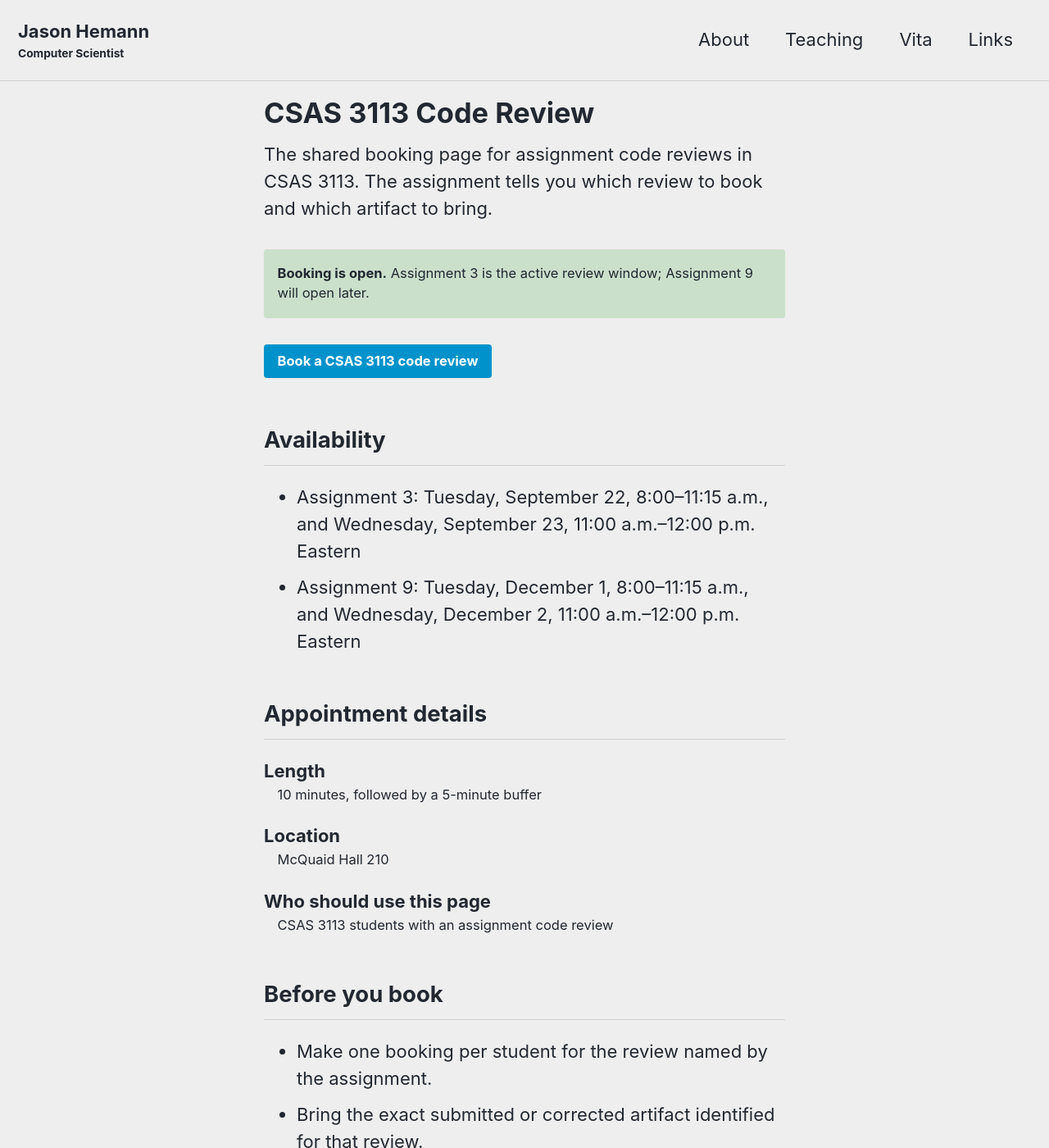
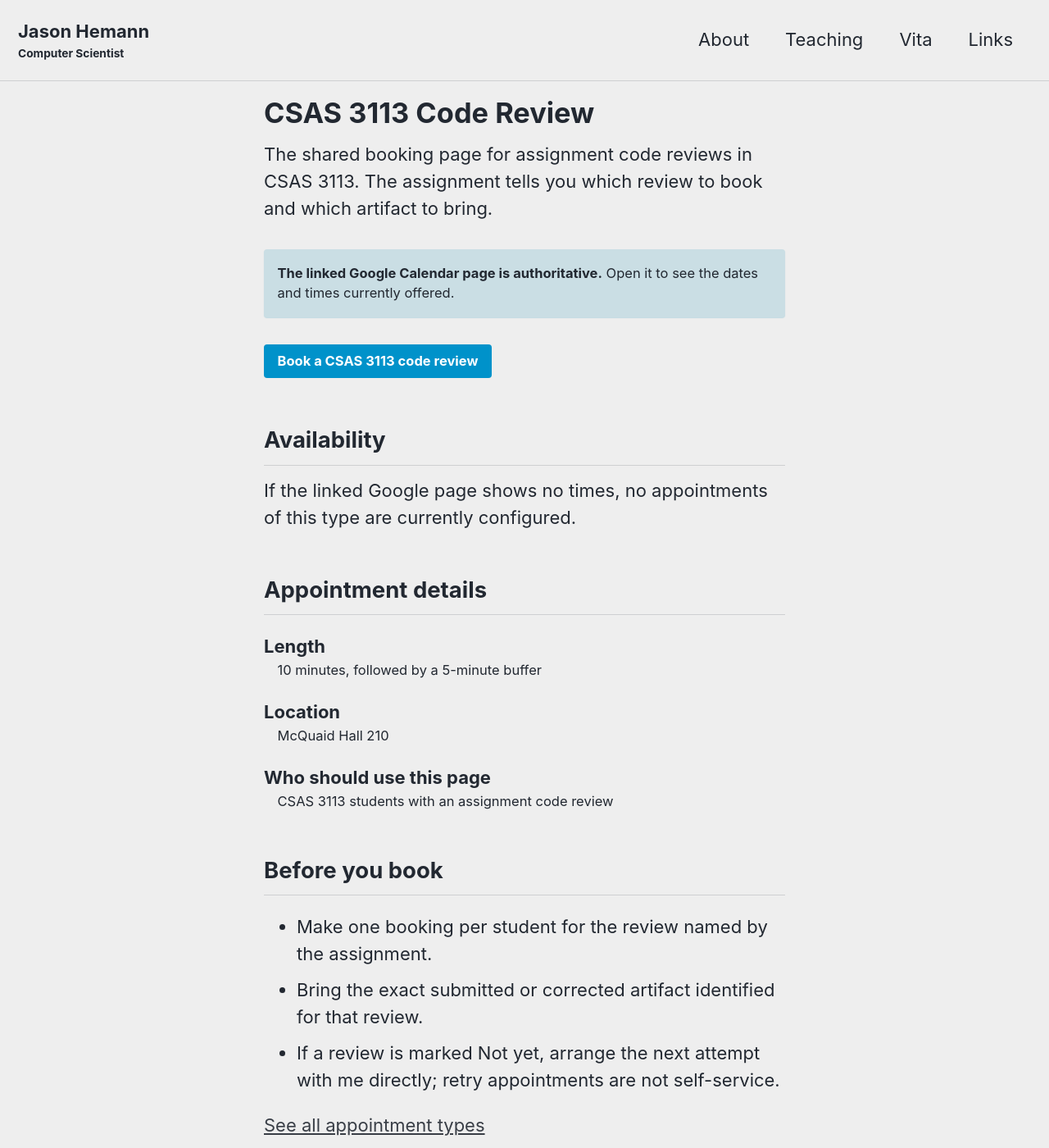
Before and after one commit to jasonhemann/jasonhemann.github.io, a Jekyll site: the page built from book/csas-3113-code-review.md, in a window 1280 px wide and 1400 px high. Shown: the whole window at 82% size. Built offline with Jekyll 4.4.1, drawn with Linux system fonts in a browser that asks for light colours; cached includes are drawn as plain includes; some of the changed text lies outside the part shown.

Commit message:
Make booking hub lifecycle-free

```diff
--- a/_data/bookings.yml
+++ b/_data/bookings.yml
@@ -28,39 +28,27 @@ services:
     title: Office Hours
     path: /book/office-hours/
     group: general
-    status: open
     target: office_hours
     booking_label: Book office hours
     summary: >-
       A short meeting for questions, code help, or showing me something that
       would be easier to discuss in person.
-    availability:
-      - "Tuesdays, 8:00–9:30 a.m. Eastern, September 1 through December 8"
-      - "No office hours October 20, October 27, or November 24"
     appointment: "10 minutes, followed by a 5-minute buffer"
     location: "McQuaid Hall 210"
     audience: "Students in my current courses"
     rules:
       - "Choose an assignment-specific appointment instead when your assignment directs you to one."
       - "You may reschedule or cancel through Google Calendar at least 12 hours in advance."
-    status_message: "Office-hours booking is open."
-    missing_target_message: >-
-      Office hours are active, but the Google booking link is still being
-      configured. Please check back before choosing a time.
 
   csas_2123_fishy:
     title: CSAS 2123 Fishy Code Walk
     path: /book/csas-2123-fishy/
     group: csas_2123
-    status: upcoming
     target: csas_2123_fishy
     booking_label: Book a Fishy code walk
     summary: >-
       The assignment code walk for a Fishy pair, or for one student working
       solo.
-    availability:
-      - "Tuesday, November 10, 8:00–11:45 a.m. Eastern"
-      - "Wednesday, November 11, 11:00 a.m.–12:00 p.m. Eastern"
     appointment: "10 minutes, followed by a 5-minute buffer"
     location: "McQuaid Hall 210"
     audience: "CSAS 2123 students completing Fishy"
@@ -69,37 +57,20 @@ services:
       - "Give both partners' names and SHU email addresses, or enter “solo.”"
       - "Both partners must attend."
       - "There is no routine redo window; contact me promptly about an exceptional conflict."
-    status_message: >-
-      Booking will open for the Fishy code-walk window. Until then, use this
-      page as the durable course link.
-    missing_target_message: >-
-      The Fishy booking link is still being configured. Please check back when
-      the assignment says booking is open.
 
   csas_3113_code_review:
     title: CSAS 3113 Code Review
     path: /book/csas-3113-code-review/
     group: csas_3113
-    status: open
     target: csas_3113_code_review
     booking_label: Book a CSAS 3113 code review
     summary: >-
       The shared booking page for assignment code reviews in CSAS 3113. The
       assignment tells you which review to book and which artifact to bring.
-    availability:
-      - "Assignment 3: Tuesday, September 22, 8:00–11:15 a.m., and Wednesday, September 23, 11:00 a.m.–12:00 p.m. Eastern"
-      - "Assignment 9: Tuesday, December 1, 8:00–11:15 a.m., and Wednesday, December 2, 11:00 a.m.–12:00 p.m. Eastern"
     appointment: "10 minutes, followed by a 5-minute buffer"
     location: "McQuaid Hall 210"
     audience: "CSAS 3113 students with an assignment code review"
     rules:
       - "Make one booking per student for the review named by the assignment."
       - "Bring the exact submitted or corrected artifact identified for that review."
-      - "Assignment 3 reviews must be completed by October 9 at 5:00 p.m. Eastern."
-      - "Assignment 9 reviews must be completed by December 11 at 5:00 p.m. Eastern."
       - "If a review is marked Not yet, arrange the next attempt with me directly; retry appointments are not self-service."
-    status_message: >-
-      Assignment 3 is the active review window; Assignment 9 will open later.
-    missing_target_message: >-
-      The code-review booking link is still being configured. Please check
-      back when the assignment says booking is open.
--- a/_layouts/booking-service.html
+++ b/_layouts/booking-service.html
@@ -10,29 +10,16 @@ layout: single
 
   <p>{{ service.summary }}</p>
 
-  {% case service.status %}
-    {% when "open" %}
-      {% if target and target.url %}
-        <p class="notice--success"><strong>Booking is open.</strong> {{ service.status_message }}</p>
-        <p><a class="btn btn--primary" href="{{ target.url }}">{{ service.booking_label }}</a></p>
-      {% else %}
-        <p class="notice--warning"><strong>Booking-link setup in progress.</strong> {{ service.missing_target_message }}</p>
-      {% endif %}
-    {% when "upcoming" %}
-      <p class="notice--info"><strong>Booking is not open yet.</strong> {{ service.status_message }}</p>
-    {% when "closed" %}
-      <p class="notice--info"><strong>Booking is closed.</strong> {{ service.status_message }}</p>
-    {% else %}
-      <p class="notice--danger"><strong>This booking page is unavailable.</strong> Please contact me rather than using an old Google Calendar link.</p>
-  {% endcase %}
+  {% if target and target.url %}
+    <p class="notice--info"><strong>The linked Google Calendar page is authoritative.</strong> Open it to see the dates and times currently offered.</p>
+    <p><a class="btn btn--primary" href="{{ target.url }}">{{ service.booking_label }}</a></p>
+  {% else %}
+    <p class="notice--warning"><strong>This booking link is not configured.</strong> Please contact me rather than using an old Google Calendar link.</p>
+  {% endif %}
 
   <h2>Availability</h2>
 
-  <ul>
-    {% for window in service.availability %}
-      <li>{{ window }}</li>
-    {% endfor %}
-  </ul>
+  <p>If the linked Google page shows no times, no appointments of this type are currently configured.</p>
 
   <h2>Appointment details</h2>
 
@@ -53,7 +40,7 @@ layout: single
     {% endfor %}
   </ul>
 
-  <p><a href="{{ '/book/' | relative_url }}">See all currently open appointment types</a></p>
+  <p><a href="{{ '/book/' | relative_url }}">See all appointment types</a></p>
 {% else %}
   <p class="notice--danger"><strong>This booking service is not configured.</strong> Please contact me rather than using an old Google Calendar link.</p>
 {% endif %}
--- a/book/index.md
+++ b/book/index.md
@@ -9,35 +9,16 @@ its own availability and questions. Some types may share time: once a
 time is booked through one type, Google Calendar removes that time from
 the others as well.
 
-Only appointment types that are currently open appear here. A direct
-course or assignment link remains useful when its booking window is
-upcoming or closed.
+All appointment types remain listed here continuously. The linked Google
+Calendar page is authoritative for the dates and times currently offered.
+If it shows no times, no appointments of that type are currently configured.
 
 {% assign bookings = site.data.bookings %}
-{% assign open_count = 0 %}
 {% for group in bookings.groups %}
-  {% assign group_open = false %}
+## {{ group.label }}
+
   {% for service_id in group.services %}
     {% assign service = bookings.services[service_id] %}
-    {% if service.status == "open" %}
-      {% assign group_open = true %}
-    {% endif %}
+- [{{ service.title }}]({{ service.path | relative_url }}) — {{ service.summary }}
   {% endfor %}
-  {% if group_open %}
-## {{ group.label }}
-
-    {% for service_id in group.services %}
-      {% assign service = bookings.services[service_id] %}
-      {% if service.status == "open" %}
-        {% assign open_count = open_count | plus: 1 %}
-- [{{ service.title }}]({{ service.path | relative_url }}) — {{ service.summary }}
-      {% endif %}
-    {% endfor %}
-  {% endif %}
 {% endfor %}
-
-{% if open_count == 0 %}
-No self-service appointment types are open right now. Please use the
-durable link supplied by your course or assignment to see when its
-booking window will open.
-{% endif %}
```
